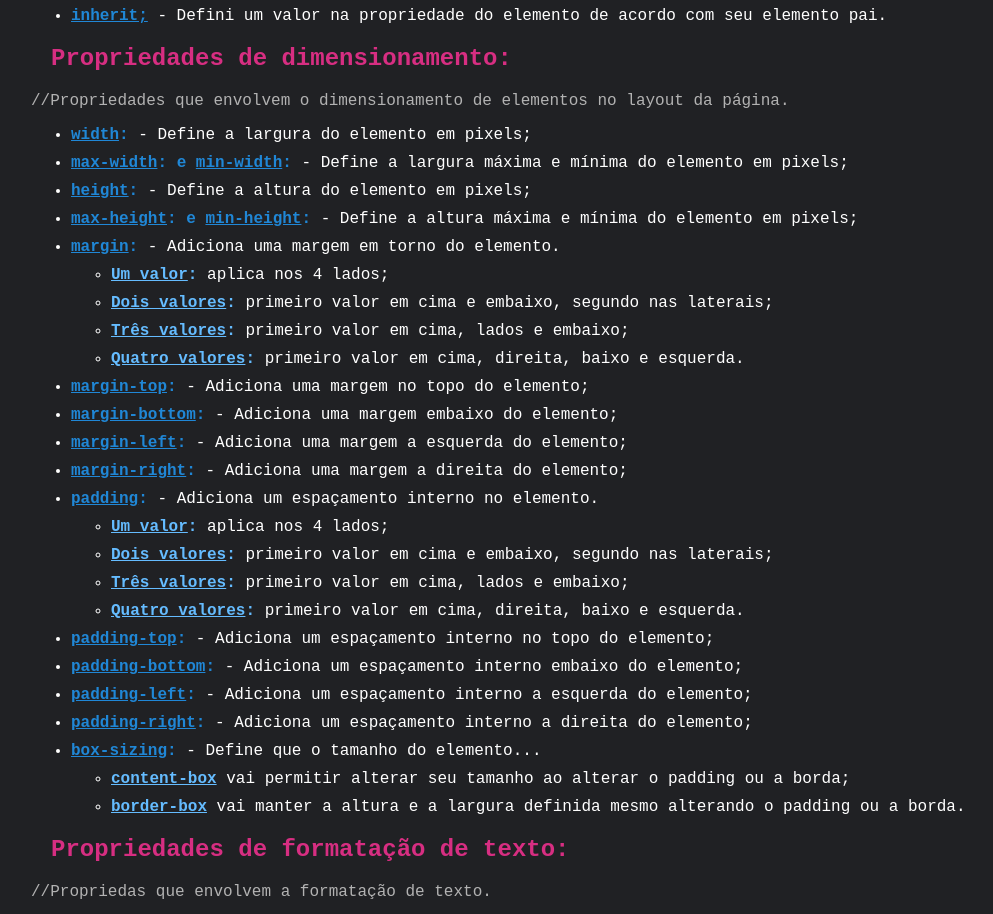
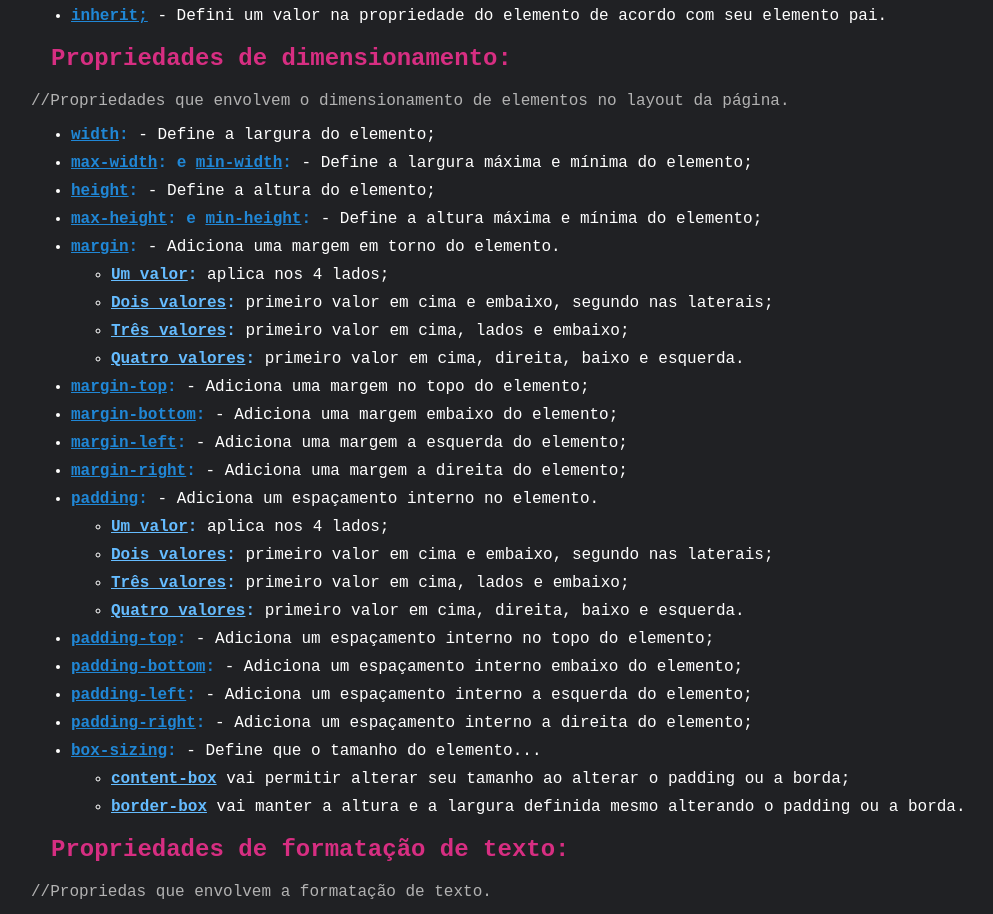
Before and after one commit to Niikkoh/Pagina_do_Programador, a plain HTML site: page CSS3_wiki.html in a window 1280 px wide. Shown: the part 951-1865 px from the top of the page, without its empty margins (69-1062 px from the left). Drawn offline with Linux system fonts and the light colour scheme.

Commit message:
fix explain

```diff
--- a/CSS3_wiki.html
+++ b/CSS3_wiki.html
@@ -74,10 +74,10 @@
         <p>//Propriedades que envolvem o dimensionamento de elementos no layout da página.</p>
 
         <ul>
-            <li><strong><u>width</u>:</strong> - Define a largura do elemento em pixels;</li>
-            <li><strong><u>max-width</u>: e <u>min-width</u>:</strong> - Define a largura máxima e mínima do elemento em pixels;</li>
-            <li><strong><u>height</u>:</strong> - Define a altura do elemento em pixels;</li>
-            <li><strong><u>max-height</u>: e <u>min-height</u>:</strong> - Define a altura máxima e mínima do elemento em pixels;</li>
+            <li><strong><u>width</u>:</strong> - Define a largura do elemento;</li>
+            <li><strong><u>max-width</u>: e <u>min-width</u>:</strong> - Define a largura máxima e mínima do elemento;</li>
+            <li><strong><u>height</u>:</strong> - Define a altura do elemento;</li>
+            <li><strong><u>max-height</u>: e <u>min-height</u>:</strong> - Define a altura máxima e mínima do elemento;</li>
             <li><strong><u>margin</u>:</strong> - Adiciona uma margem em torno do elemento.
                 <ul>
                     <li><strong><u>Um valor</u>:</strong> aplica nos 4 lados;</li>
```
